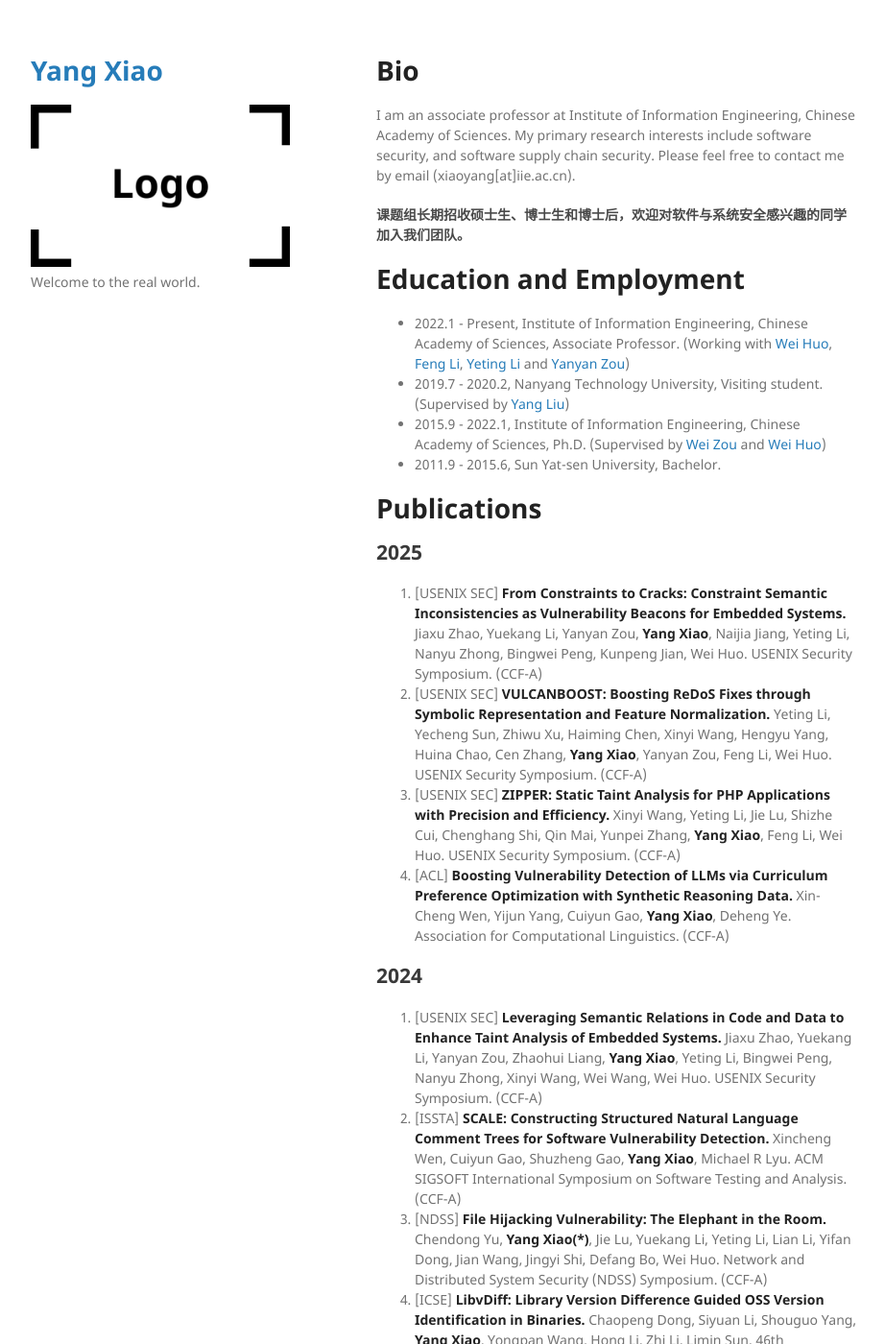
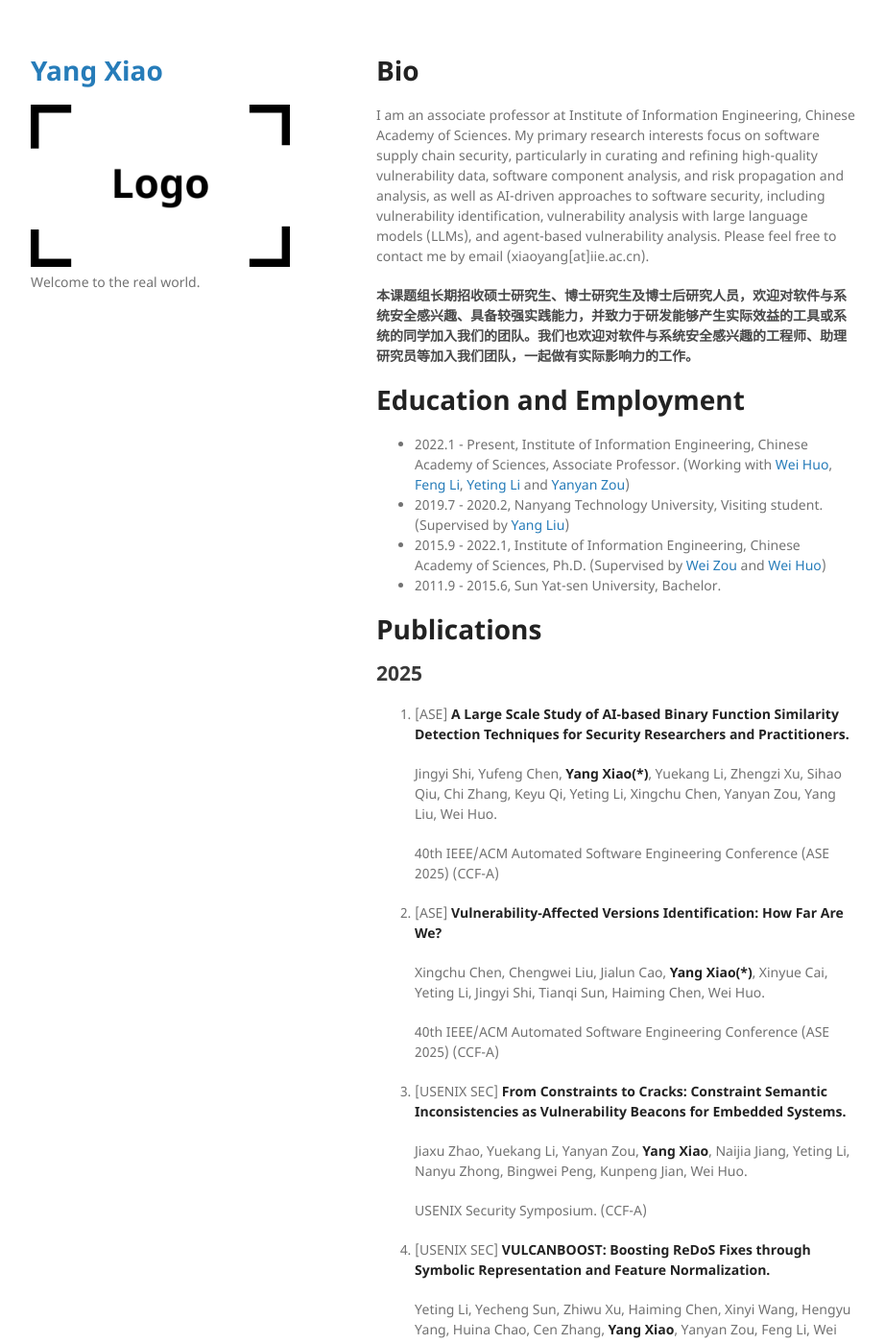
Before and after one commit to YangY-Xiao/YangY-Xiao.github.io, a Jekyll site: the page built from index.md, in a window 1280 px wide and 1400 px high. Shown: the whole window at 96% size, without its empty margins (178-1100 px from the left). Built offline with Jekyll 4.4.1, drawn with Linux system fonts in a browser that asks for light colours; our own code applies the rules of GitHub Pages for plain Markdown files; some of the changed text lies outside the part shown.

Commit message:
update papers and bio

```diff
--- a/index.md
+++ b/index.md
@@ -1,7 +1,7 @@
 # Bio
-I am an associate professor at Institute of Information Engineering, Chinese Academy of Sciences. My primary research interests include software security, and software supply chain security. Please feel free to contact me by email (xiaoyang[at]iie.ac.cn).
+I am an associate professor at Institute of Information Engineering, Chinese Academy of Sciences. My primary research interests focus on software supply chain security, particularly in curating and refining high-quality vulnerability data, software component analysis, and risk propagation and analysis, as well as AI-driven approaches to software security, including vulnerability identification, vulnerability analysis with large language models (LLMs), and agent-based vulnerability analysis. Please feel free to contact me by email (xiaoyang[at]iie.ac.cn).
 
-#### 课题组长期招收硕士生、博士生和博士后，欢迎对软件与系统安全感兴趣的同学加入我们团队。
+#### 本课题组长期招收硕士研究生、博士研究生及博士后研究人员，欢迎对软件与系统安全感兴趣、具备较强实践能力，并致力于研发能够产生实际效益的工具或系统的同学加入我们的团队。我们也欢迎对软件与系统安全感兴趣的工程师、助理研究员等加入我们团队，一起做有实际影响力的工作。
 
 
 # Education and Employment
@@ -14,43 +14,161 @@ I am an associate professor at Institute of Information Engineering, Chinese Aca
 # Publications
 
 ## 2025
-1. [USENIX SEC] **From Constraints to Cracks: Constraint Semantic Inconsistencies as Vulnerability Beacons for Embedded Systems.** Jiaxu Zhao, Yuekang Li, Yanyan Zou, **Yang Xiao**, Naijia Jiang, Yeting Li, Nanyu Zhong, Bingwei Peng, Kunpeng Jian, Wei Huo. USENIX Security Symposium. (CCF-A)
-2. [USENIX SEC] **VULCANBOOST: Boosting ReDoS Fixes through Symbolic Representation and Feature Normalization.** Yeting Li, Yecheng Sun, Zhiwu Xu, Haiming Chen, Xinyi Wang, Hengyu Yang, Huina Chao, Cen Zhang, **Yang Xiao**, Yanyan Zou, Feng Li, Wei Huo. USENIX Security Symposium. (CCF-A)
-3. [USENIX SEC] **ZIPPER: Static Taint Analysis for PHP Applications with Precision and Efficiency.** Xinyi Wang, Yeting Li, Jie Lu, Shizhe Cui, Chenghang Shi, Qin Mai, Yunpei Zhang, **Yang Xiao**, Feng Li, Wei Huo. USENIX Security Symposium. (CCF-A)
-4. [ACL] **Boosting Vulnerability Detection of LLMs via Curriculum Preference Optimization with Synthetic Reasoning Data.** Xin-Cheng Wen, Yijun Yang, Cuiyun Gao, **Yang Xiao**, Deheng Ye. Association for Computational Linguistics. (CCF-A)
+1. [ASE] **A Large Scale Study of AI-based Binary Function Similarity Detection Techniques for Security Researchers and Practitioners.**
+
+   Jingyi Shi, Yufeng Chen, **Yang Xiao(*)**, Yuekang Li, Zhengzi Xu, Sihao Qiu, Chi Zhang, Keyu Qi, Yeting Li, Xingchu Chen, Yanyan Zou, Yang Liu, Wei Huo.
+
+   40th IEEE/ACM Automated Software Engineering Conference (ASE 2025) (CCF-A)
+
+2. [ASE] **Vulnerability-Affected Versions Identification: How Far Are We?**
+
+   Xingchu Chen, Chengwei Liu, Jialun Cao, **Yang Xiao(*)**, Xinyue Cai, Yeting Li, Jingyi Shi, Tianqi Sun, Haiming Chen, Wei Huo.
+
+   40th IEEE/ACM Automated Software Engineering Conference (ASE 2025) (CCF-A)
+
+3. [USENIX SEC] **From Constraints to Cracks: Constraint Semantic Inconsistencies as Vulnerability Beacons for Embedded Systems.**
+
+   Jiaxu Zhao, Yuekang Li, Yanyan Zou, **Yang Xiao**, Naijia Jiang, Yeting Li, Nanyu Zhong, Bingwei Peng, Kunpeng Jian, Wei Huo.
+
+   USENIX Security Symposium. (CCF-A)
+
+4. [USENIX SEC] **VULCANBOOST: Boosting ReDoS Fixes through Symbolic Representation and Feature Normalization.**
+
+   Yeting Li, Yecheng Sun, Zhiwu Xu, Haiming Chen, Xinyi Wang, Hengyu Yang, Huina Chao, Cen Zhang, **Yang Xiao**, Yanyan Zou, Feng Li, Wei Huo.
+
+   USENIX Security Symposium. (CCF-A)
+
+5. [USENIX SEC] **ZIPPER: Static Taint Analysis for PHP Applications with Precision and Efficiency.**
+
+   Xinyi Wang, Yeting Li, Jie Lu, Shizhe Cui, Chenghang Shi, Qin Mai, Yunpei Zhang, **Yang Xiao**, Feng Li, Wei Huo.
+
+   USENIX Security Symposium. (CCF-A)
+
+6. [ACL] **Boosting Vulnerability Detection of LLMs via Curriculum Preference Optimization with Synthetic Reasoning Data.**
+
+   Xin-Cheng Wen, Yijun Yang, Cuiyun Gao, **Yang Xiao**, Deheng Ye.
+
+   Association for Computational Linguistics. (CCF-A)
 
 
 ## 2024
-1. [USENIX SEC] **Leveraging Semantic Relations in Code and Data to Enhance Taint  Analysis of Embedded Systems.** Jiaxu Zhao, Yuekang Li, Yanyan Zou, Zhaohui Liang, **Yang Xiao**, Yeting Li, Bingwei Peng, Nanyu Zhong, Xinyi Wang, Wei Wang, Wei Huo. USENIX Security Symposium. (CCF-A)
-2. [ISSTA] **SCALE: Constructing Structured Natural Language Comment Trees for Software Vulnerability Detection.** Xincheng Wen, Cuiyun Gao, Shuzheng Gao, **Yang Xiao**, Michael R Lyu. ACM SIGSOFT International Symposium on Software Testing and Analysis. (CCF-A)
-3. [NDSS] **File Hijacking Vulnerability: The Elephant in the Room.** Chendong Yu, **Yang Xiao(\*)**, Jie Lu, Yuekang Li, Yeting Li, Lian Li, Yifan Dong, Jian Wang, Jingyi Shi, Defang Bo, Wei Huo. Network and Distributed System Security (NDSS) Symposium. (CCF-A)
-4. [ICSE] **LibvDiff: Library Version Difference Guided OSS Version Identification in Binaries.** Chaopeng Dong, Siyuan Li, Shouguo Yang, **Yang Xiao**, Yongpan Wang, Hong Li, Zhi Li, Limin Sun. 46th International Conference on Software Engineering. (CCF-A)
+1. [USENIX SEC] **Leveraging Semantic Relations in Code and Data to Enhance Taint  Analysis of Embedded Systems.**
+
+   Jiaxu Zhao, Yuekang Li, Yanyan Zou, Zhaohui Liang, **Yang Xiao**, Yeting Li, Bingwei Peng, Nanyu Zhong, Xinyi Wang, Wei Wang, Wei Huo.
+
+   USENIX Security Symposium. (CCF-A)
+
+2. [ISSTA] **SCALE: Constructing Structured Natural Language Comment Trees for Software Vulnerability Detection.**
+
+   Xincheng Wen, Cuiyun Gao, Shuzheng Gao, **Yang Xiao**, Michael R Lyu.
+
+   ACM SIGSOFT International Symposium on Software Testing and Analysis. (CCF-A)
+
+3. [NDSS] **File Hijacking Vulnerability: The Elephant in the Room.**
+
+   Chendong Yu, **Yang Xiao(\*)**, Jie Lu, Yuekang Li, Yeting Li, Lian Li, Yifan Dong, Jian Wang, Jingyi Shi, Defang Bo, Wei Huo.
+
+   Network and Distributed System Security (NDSS) Symposium. (CCF-A)
+
+4. [ICSE] **LibvDiff: Library Version Difference Guided OSS Version Identification in Binaries.**
+
+   Chaopeng Dong, Siyuan Li, Shouguo Yang, **Yang Xiao**, Yongpan Wang, Hong Li, Zhi Li, Limin Sun.
+
+   46th International Conference on Software Engineering. (CCF-A)
 
 
 ## 2023
-1. [CCS] **Enhancing OSS Patch Backporting with Semantics.** Su Yang, **Yang Xiao**, Zhengzi Xu, Chengyi Sun,  Chen Ji, Yuqing Zhang.  The ACM Conference on Computer and Communications Security. (CCF-A)
-2. [ESEC/FSE] **Learning Program Semantics for Vulnerability Detection via Vulnerability-specific Inter-procedural Slicing.** Bozhi Wu, Shangqing Liu, **Yang Xiao,** Zhiming Li, Jun Sun, Shang-Wei Lin. ACM Joint European Software Engineering Conference and Symposium on the Foundations of Software Engineering. (CCF-A)
-3. [TOSEM] **Asteria-Pro: Enhancing Deep-Learning Based Binary Code Similarity Detection by Incorporating Domain Knowledge.** Shouguo Yang, Chaopeng Dong, **Yang Xiao(\*)**, Yiran Cheng, Zhiqiang Shi, Zhi Li, Limin Sun. ACM Transactions on Software Engineering and Methodology. (CCF-A)
-4. [TOSEM] **Towards Practical Binary Code Similarity Detection: Vulnerability Verification via Patch Semantic Analysis.** Shouguo Yang, Zhengzi Xu, **Yang Xiao(\*)**, Zhe Lang, Wei Tang, Yang Liu, Zhiqiang Shi, Hong Li, Limin Sun. ACM Transactions on Software Engineering and Methodology. (CCF-A)
-5. [USENIX SEC] **Detecting API Post-Handling Bugs Using Code and Description in Patches.** Miaoqian Lin, Kai Chen, **Yang Xiao**. USENIX Security Symposium. (CCF-A)
-6. [ISSTA] **ACETest: Automated Constraint Extraction for Testing Deep Learning Operators.** Jingyi Shi, **Yang Xiao(\*)**, Yuekang Li, Yeting Li, Dongsong Yu, Chendong Yu, Hui Su, Yufeng Chen, Wei Huo. ACM SIGSOFT International Symposium on Software Testing and Analysis. (CCF-A)
-7. [S&P] **Effective ReDoS Detection by Principled Vulnerability Modeling and Exploit Generation.** Xinyi Wang, Cen Zhang, Yeting Li, Zhiwu Xu, Shuailin Huang, Yi Liu, Yican Yao, **Yang Xiao**, Yanyan Zou, Yang Liu, Wei Huo. 2023 IEEE Symposium on Security and Privacy. (CCF-A)
+1. [CCS] **Enhancing OSS Patch Backporting with Semantics.**
+
+   Su Yang, **Yang Xiao**, Zhengzi Xu, Chengyi Sun,  Chen Ji, Yuqing Zhang.
+
+   The ACM Conference on Computer and Communications Security. (CCF-A)
+
+2. [ESEC/FSE] **Learning Program Semantics for Vulnerability Detection via Vulnerability-specific Inter-procedural Slicing.**
+
+   Bozhi Wu, Shangqing Liu, **Yang Xiao,** Zhiming Li, Jun Sun, Shang-Wei Lin.
+
+   ACM Joint European Software Engineering Conference and Symposium on the Foundations of Software Engineering. (CCF-A)
+
+3. [TOSEM] **Asteria-Pro: Enhancing Deep-Learning Based Binary Code Similarity Detection by Incorporating Domain Knowledge.**
+
+   Shouguo Yang, Chaopeng Dong, **Yang Xiao(\*)**, Yiran Cheng, Zhiqiang Shi, Zhi Li, Limin Sun.
+
+   ACM Transactions on Software Engineering and Methodology. (CCF-A)
+
+4. [TOSEM] **Towards Practical Binary Code Similarity Detection: Vulnerability Verification via Patch Semantic Analysis.**
+
+   Shouguo Yang, Zhengzi Xu, **Yang Xiao(\*)**, Zhe Lang, Wei Tang, Yang Liu, Zhiqiang Shi, Hong Li, Limin Sun.
+
+   ACM Transactions on Software Engineering and Methodology. (CCF-A)
+
+5. [USENIX SEC] **Detecting API Post-Handling Bugs Using Code and Description in Patches.**
+
+   Miaoqian Lin, Kai Chen, **Yang Xiao**.
+
+   USENIX Security Symposium. (CCF-A)
+
+6. [ISSTA] **ACETest: Automated Constraint Extraction for Testing Deep Learning Operators.**
+
+   Jingyi Shi, **Yang Xiao(\*)**, Yuekang Li, Yeting Li, Dongsong Yu, Chendong Yu, Hui Su, Yufeng Chen, Wei Huo.
+
+   ACM SIGSOFT International Symposium on Software Testing and Analysis. (CCF-A)
+
+7. [S&P] **Effective ReDoS Detection by Principled Vulnerability Modeling and Exploit Generation.**
+
+   Xinyi Wang, Cen Zhang, Yeting Li, Zhiwu Xu, Shuailin Huang, Yi Liu, Yican Yao, **Yang Xiao**, Yanyan Zou, Yang Liu, Wei Huo.
+
+   2023 IEEE Symposium on Security and Privacy. (CCF-A)
 
 ## 2022
-1. [Cybersecurity] **Unleashing the power of pseudo-code for binary code similarity analysis.** Weiwei Zhang, Zhengzi Xu, **Yang Xiao**, Yinxing Xue. Cybersecurity. (IIE-B)
-2. [ICSME] **VERJava: Vulnerable Version Identification for Java OSS with a Two-Stage Analysis.** Qing Sun, Lili Xu, **Yang Xiao**, Feng Li, He Su, Yiming Liu, Hongyun Huang, Wei Huo. 2022 IEEE International Conference on Software Maintenance and Evolution. (CCF-B)
-3. [USENIX SEC] **RegexScalpel: Regular Expression Denial of Service (ReDoS) Defense by Localize-and-Fix.** Yeting Li, Yecheng Sun, Zhiwu Xu, Jialun Cao, Yuekang Li, Rongchen Li, Haiming Chen, Shing-Chi Cheung, Yang Liu, **Yang Xiao**. USENIX Security Symposium. (CCF-A)
+1. [Cybersecurity] **Unleashing the power of pseudo-code for binary code similarity analysis.**
+
+   Weiwei Zhang, Zhengzi Xu, **Yang Xiao**, Yinxing Xue. Cybersecurity. (CCF-C)
+
+2. [ICSME] **VERJava: Vulnerable Version Identification for Java OSS with a Two-Stage Analysis.**
+
+   Qing Sun, Lili Xu, **Yang Xiao**, Feng Li, He Su, Yiming Liu, Hongyun Huang, Wei Huo.
+
+   2022 IEEE International Conference on Software Maintenance and Evolution. (CCF-B)
+
+3. [USENIX SEC] **RegexScalpel: Regular Expression Denial of Service (ReDoS) Defense by Localize-and-Fix.**
+
+   Yeting Li, Yecheng Sun, Zhiwu Xu, Jialun Cao, Yuekang Li, Rongchen Li, Haiming Chen, Shing-Chi Cheung, Yang Liu, **Yang Xiao**.
+
+   USENIX Security Symposium. (CCF-A)
 
 ## 2021
-1. [Cybersecurity] **B2SMatcher: fine-Grained version identification of open-Source software in binary files.** Gu Ban, Lili Xu, **Yang Xiao**, Xinhua Li, Zimu Yuan, Wei Huo. Cybersecurity. (IIE-B)
-2. [SANER] **VIVA: Binary level vulnerability identification via partial signature.** **Yang Xiao**, Zhengzi Xu, Weiwei Zhang, Chendong Yu, Longquan Liu, Wei Zou, Zimu Yuan, Yang Liu, Aihua Piao, Wei Huo. IEEE International Conference on Software Analysis, Evolution and Reengineering. (CCF-B)
+1. [Cybersecurity] **B2SMatcher: fine-Grained version identification of open-Source software in binary files.**
+
+   Gu Ban, Lili Xu, **Yang Xiao**, Xinhua Li, Zimu Yuan, Wei Huo.
+
+   Cybersecurity. (CCF-C)
+
+2. [SANER] **VIVA: Binary level vulnerability identification via partial signature.**
+
+   **Yang Xiao**, Zhengzi Xu, Weiwei Zhang, Chendong Yu, Longquan Liu, Wei Zou, Zimu Yuan, Yang Liu, Aihua Piao, Wei Huo.
+
+   IEEE International Conference on Software Analysis, Evolution and Reengineering. (CCF-B)
 
 ## 2020
-1. [USENIX SEC] **MVP: Detecting Vulnerabilities using Patch-Enhanced Vulnerability Signatures.** **Yang Xiao**, Bihuan Chen, Chendong Yu, Zhengzi Xu, Zimu Yuan, Feng Li, Binghong Liu, Yang Liu, Wei Huo, Wei Zou, Wenchang Shi. USENIX Security Symposium. (CCF-A)
+1. [USENIX SEC] **MVP: Detecting Vulnerabilities using Patch-Enhanced Vulnerability Signatures.**
+
+   **Yang Xiao**, Bihuan Chen, Chendong Yu, Zhengzi Xu, Zimu Yuan, Feng Li, Binghong Liu, Yang Liu, Wei Huo, Wei Zou, Wenchang Shi.
+
+   USENIX Security Symposium. (CCF-A)
 
 ## 2019
-1. [ASE] **B2SFinder: Detecting open-source software reuse in COTS software.** Zimu Yuan, Muyue Feng, Feng Li, Gu Ban, **Yang Xiao**, Shiyang Wang, Qian Tang, He Su, Chendong Yu, Jiahuan Xu, Aihua Piao, Jingling Xuey, Wei Huo. IEEE/ACM International Conference on Automated Software Engineering. (CCF-A)
-2. [SANER] **Open-source license violations of binary software at large scale.** Muyue Feng, Weixuan Mao, Zimu Yuan, **Yang Xiao**, Gu Ban, Wei Wang, Shiyang Wang, Qian Tang, Jiahuan Xu, He Su, Binghong Liu, Wei Huo. International Conference on Software Analysis, Evolution and Reengineering. (CCF-B)
+1. [ASE] **B2SFinder: Detecting open-source software reuse in COTS software.**
+
+   Muyue Feng, Zimu Yuan, Feng Li, Gu Ban, **Yang Xiao**, Shiyang Wang, Qian Tang, He Su, Chendong Yu, Jiahuan Xu, Aihua Piao, Jingling Xuey, Wei Huo.
+
+   IEEE/ACM International Conference on Automated Software Engineering. (CCF-A)
+
+2. [SANER] **Open-source license violations of binary software at large scale.**
+
+   Muyue Feng, Weixuan Mao, Zimu Yuan, **Yang Xiao**, Gu Ban, Wei Wang, Shiyang Wang, Qian Tang, Jiahuan Xu, He Su, Binghong Liu, Wei Huo.
+
+   International Conference on Software Analysis, Evolution and Reengineering. (CCF-B)
 
 
 
```
